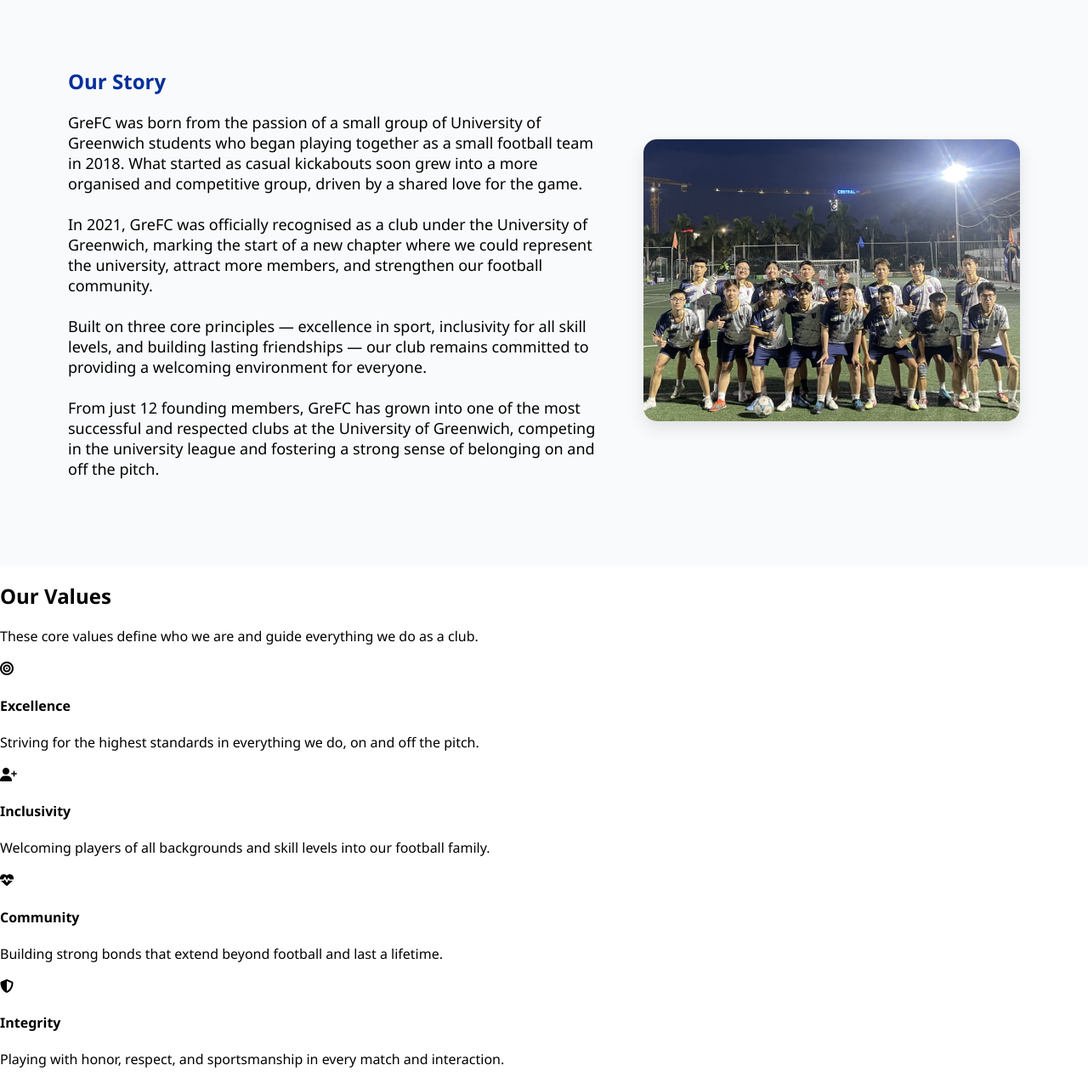
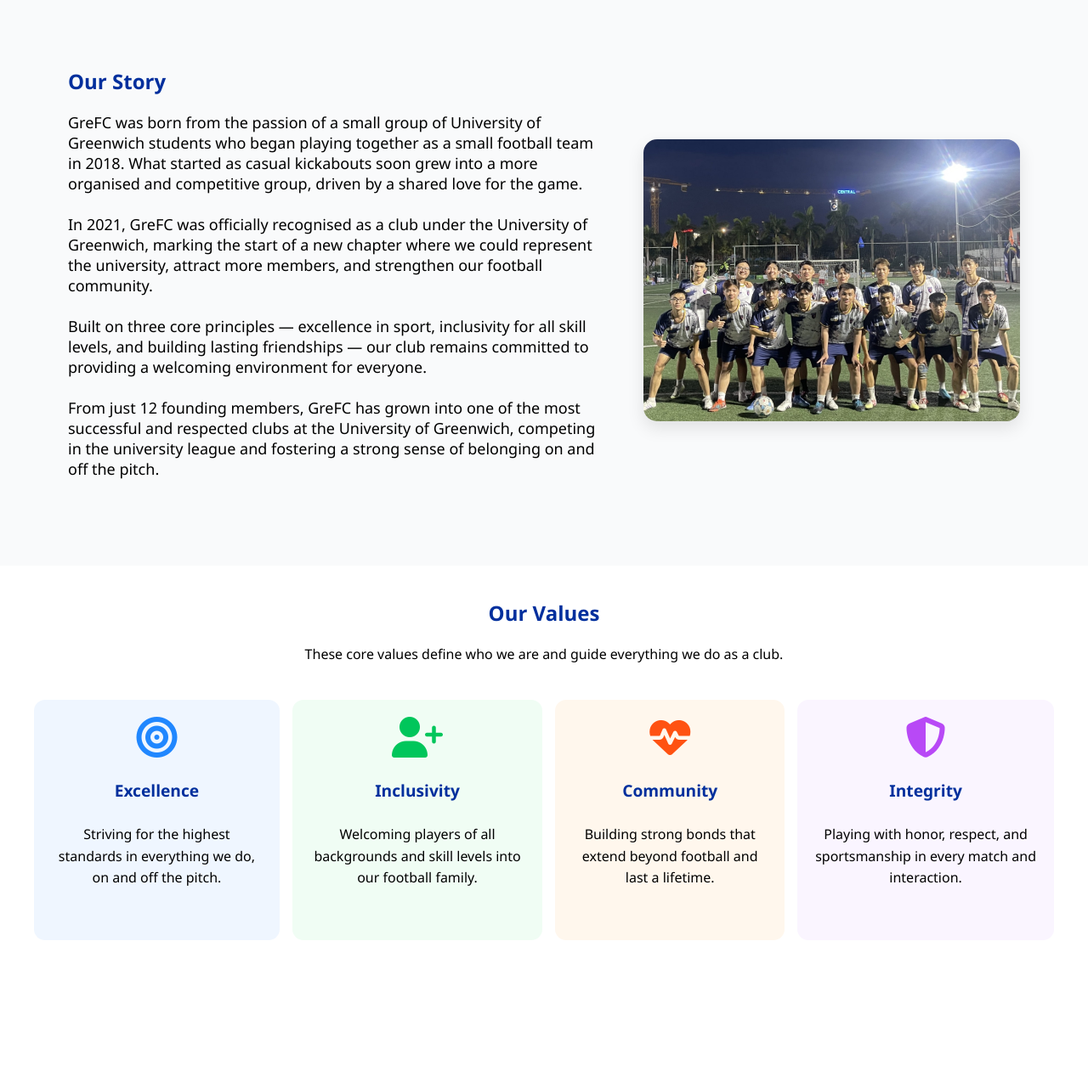
Before and after one commit to HoangPho2212/Greenwich-Football-Club-Official, a PHP site: page /club.php in a window 1280 px wide. Shown: the part 716-1990 px from the top of the page at 85% size. After the commit the page ends 1823 px from the top, so only its background shows below. Run offline with PHP 8.4, Linux system fonts and the light colour scheme.

Commit message:
value section style

```diff
--- a/club.php
+++ b/club.php
@@ -93,26 +93,26 @@
             <p>These core values define who we are and guide everything we do as a club.</p>
 
             <div class="value-stats">
-                <div class="value-card">
-                    <i class="fa-solid fa-bullseye"></i>
+                <div style="background: #EFF6FF" class="value-card">
+                    <i style="color: #2087FF;" class="fa-solid fa-bullseye"></i>
                     <h4>Excellence</h4>
                     <p>Striving for the highest standards in everything we do, on and off the pitch.</p>
                 </div>
 
-                <div class="value-card">
-                    <i class="fa-solid fa-user-plus"></i>
+                <div style="background: #F0FDF4;" class="value-card">
+                    <i style="color: #00C65B;" class="fa-solid fa-user-plus"></i>
                     <h4>Inclusivity</h4>
                     <p>Welcoming players of all backgrounds and skill levels into our football family.</p>
                 </div>
 
-                <div class="value-card">
-                    <i class="fa-solid fa-heart-pulse"></i>
+                <div style="background: #FFF7ED;" class="value-card">
+                    <i style="color: #FF5212;" class="fa-solid fa-heart-pulse"></i>
                     <h4>Community</h4>
                     <p>Building strong bonds that extend beyond football and last a lifetime.</p>
                 </div>
 
-                <div class="value-card">
-                    <i class="fa-solid fa-shield-halved"></i>
+                <div style="background: #FAF5FF;" class="value-card">
+                    <i style="color: #B849F6;" class="fa-solid fa-shield-halved"></i>
                     <h4>Integrity</h4>
                     <p>Playing with honor, respect, and sportsmanship in every match and interaction.</p>
                 </div>
--- a/style.css
+++ b/style.css
@@ -523,3 +523,48 @@
   height: auto;
   box-shadow: 0 8px 20px rgba(0,0,0,0.1);
 }
+
+.value-section{
+  text-align: center;
+  padding: 20px 40px;
+  background: #fff;
+}
+
+.value-section h1 {
+  font-weight: bold;
+  color: #002f9d
+}
+
+.value-section p {
+  margin-bottom: 30px;
+  line-height: 1.6;
+  max-width: 600px;
+  margin: 0 auto 40px;
+}
+
+.value-stats {
+  display: flex;
+  justify-content: space-between;
+  gap: 15px;
+  margin-top: 40px;
+}
+
+.value-card {
+  padding: 20px 20px;
+  border-radius: 13px;
+  transition: 1s ease;
+}
+
+.value-card h4 {
+  color: #002f9d;
+  font-size: larger;
+}
+
+.value-card i {
+  font-size: xxx-large;
+}
+
+.value-card:hover {
+  transform: translateY(-8px);
+  box-shadow: 0 10px 25px rgba(0,0,0,0.15);
+}
```
